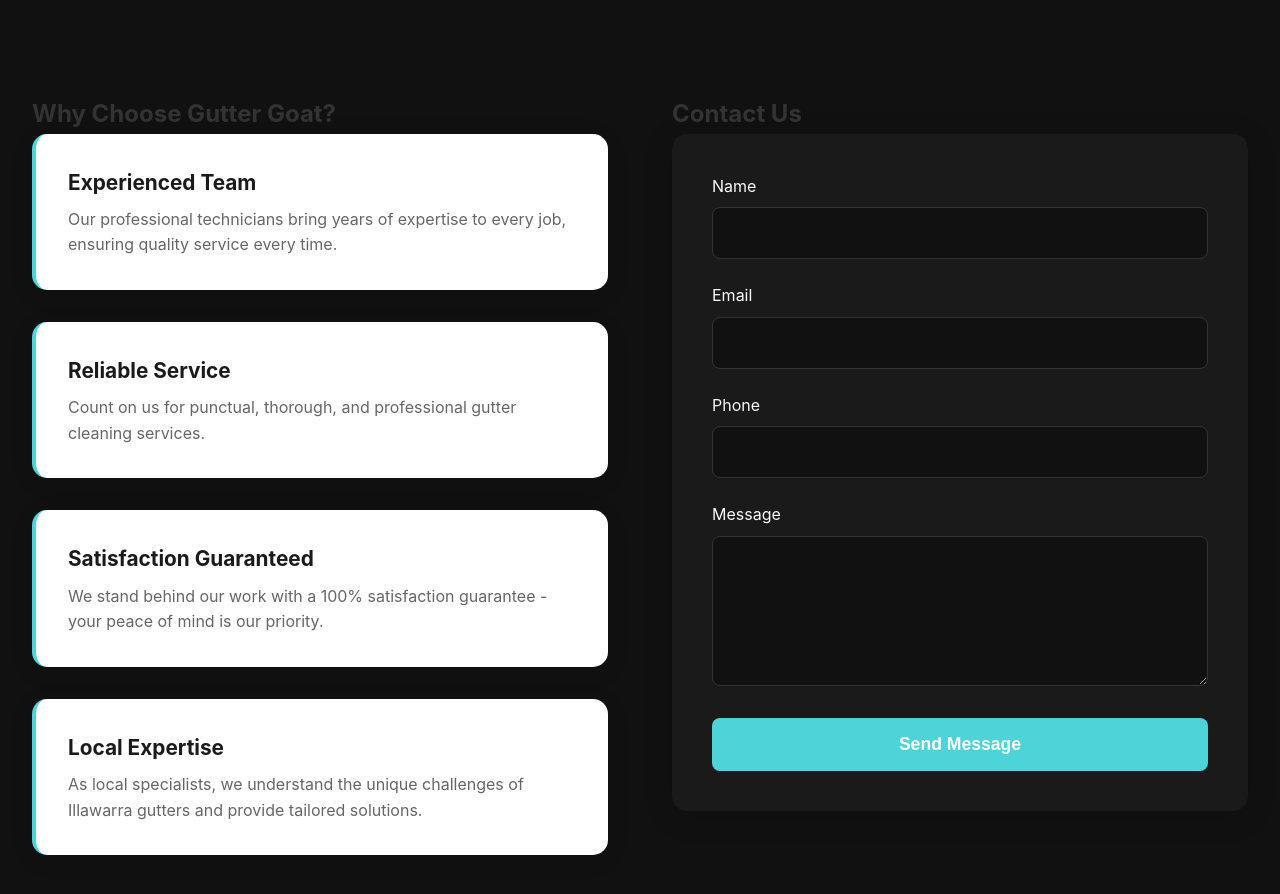
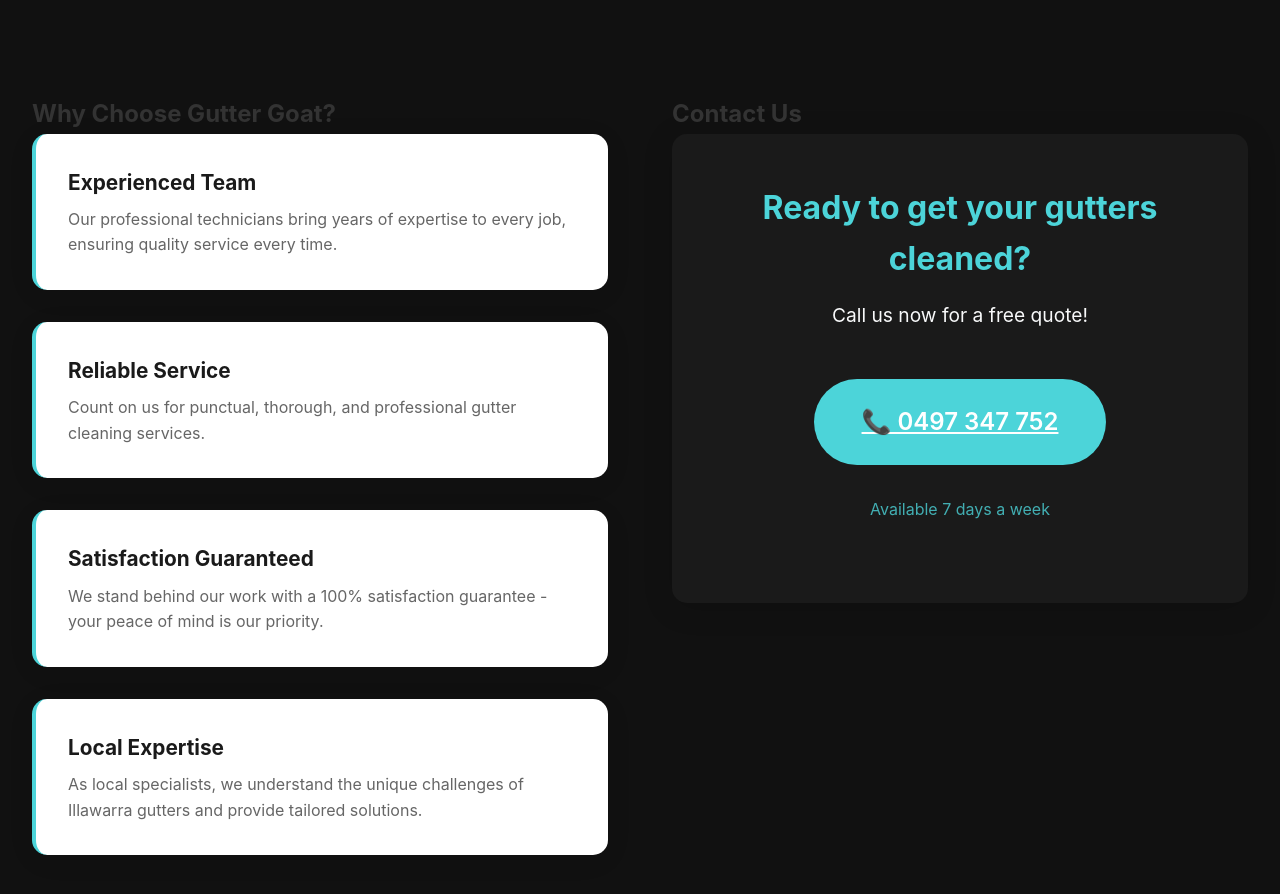
Before and after one commit to jordanjamesmedia/gutter-goat, a website: page index.html in a window 1280 px wide. Shown: the part 3000-3894 px from the top of the page. Drawn offline with Linux system fonts and the light colour scheme.

Commit message:
Replace contact form with call-to-action

```diff
--- a/index.html
+++ b/index.html
@@ -19,31 +19,6 @@
             'phone_conversion_number': '0497 347 752',
             'phone_conversion_css_class': 'phone-number'
         });
-    </script>
-    <script>
-    document.getElementById('contactForm').addEventListener('submit', function(e) {
-        e.preventDefault();
-
-        const formData = new FormData(this);
-
-        fetch('process-form.php', {
-            method: 'POST',
-            body: formData
-        })
-        .then(response => response.json())
-        .then(data => {
-            if(data.success) {
-                alert('Thank you for your message. We will get back to you soon!');
-                this.reset();
-            } else {
-                alert('There was an error sending your message. Please try again.');
-            }
-        })
-        .catch(error => {
-            console.error('Error:', error);
-            alert('There was an error sending your message. Please try again.');
-        });
-    });
     </script>
     <script>
     document.getElementById('contactForm').addEventListener('submit', function(e) {
@@ -232,27 +207,14 @@
 
                 <div id="contact">
                     <h2>Contact Us</h2>
-                    <form id="contactForm" method="POST" action="https://formspree.io/f/info@guttergoat.com.au">
-                        <div class="form-group">
-                            <label for="name">Name</label>
-                            <input type="text" id="name" name="name" required>
-                        </div>
-                        <div class="form-group">
-                            <label for="email">Email</label>
-                            <input type="email" id="email" name="email" required>
-                        </div>
-                        <div class="form-group">
-                            <label for="phone">Phone</label>
-                            <input type="tel" id="phone" name="phone">
-                        </div>
-                        <div class="form-group">
-                            <label for="message">Message</label>
-                            <textarea id="message" name="message" required></textarea>
-                        </div>
-                        <input type="hidden" name="_next" value="https://guttergoat.com.au/thank-you.html">
-                        <input type="hidden" name="_subject" value="New Gutter Goat Website Enquiry">
-                        <button type="submit">Send Message</button>
-                    </form>
+                    <div class="call-to-action">
+                        <h3>Ready to get your gutters cleaned?</h3>
+                        <p>Call us now for a free quote!</p>
+                        <a href="tel:0497347752" class="cta-button phone-cta" onclick="gtag('event', 'click', {'event_category': 'Phone Call', 'event_action': 'Click', 'event_label': 'Main CTA'})">
+                            📞 0497 347 752
+                        </a>
+                        <p class="availability">Available 7 days a week</p>
+                    </div>
                 </div>
             </div>
         </section>
--- a/styles.css
+++ b/styles.css
@@ -896,3 +896,40 @@
         margin-left: auto;
     }
 }
+
+/* Call to Action Styling */
+.call-to-action {
+    text-align: center;
+    padding: 3rem;
+    background: var(--dark);
+    border-radius: 15px;
+    box-shadow: 0 5px 30px rgba(0,0,0,0.15);
+}
+
+.call-to-action h3 {
+    color: var(--primary);
+    font-size: 2rem;
+    margin-bottom: 1rem;
+}
+
+.call-to-action p {
+    color: var(--light);
+    margin-bottom: 2rem;
+    font-size: 1.2rem;
+}
+
+.phone-cta {
+    font-size: 1.5rem;
+    padding: 1.5rem 3rem;
+    margin: 1rem 0;
+    display: inline-flex;
+    align-items: center;
+    gap: 1rem;
+}
+
+.availability {
+    color: var(--primary) !important;
+    font-size: 1rem !important;
+    margin-top: 1rem;
+    opacity: 0.8;
+}
```
